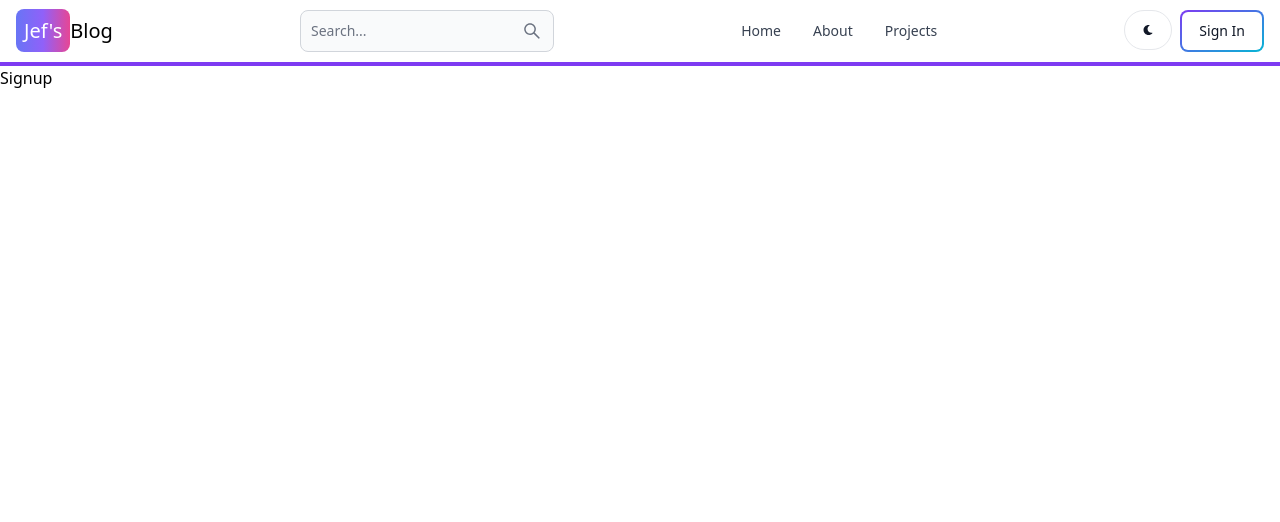
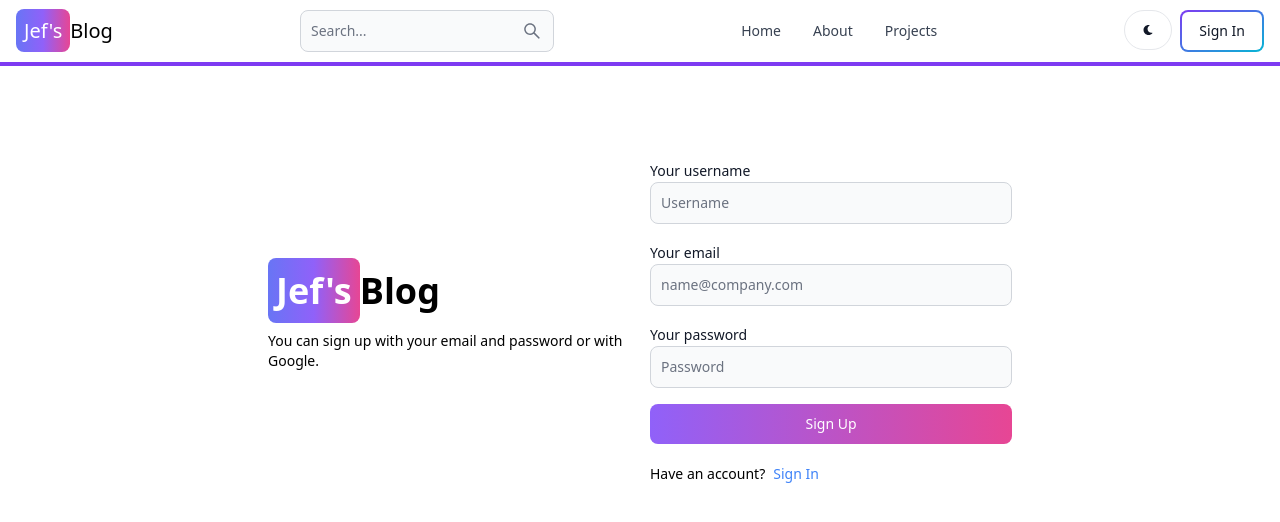
Before and after one commit to JeflinAbraham/Blog-Fullstack, a React (Vite) app in the folder Blog/: page /sign-up in a window 1280 px wide. Shown: the top 522 px of the page. Built offline with nearby package versions, Linux system fonts and the light colour scheme.

Commit message:
completed the signin page and functionality

```diff
--- a/Blog/src/pages/Signup.jsx
+++ b/Blog/src/pages/Signup.jsx
@@ -1,8 +1,140 @@
 import React from 'react'
+import { Link } from 'react-router-dom'
+import { Label, TextInput, Button, Spinner, Alert } from 'flowbite-react'
+import { useState } from 'react';
+import { useNavigate } from 'react-router-dom';
 
 function Signup() {
+  const [formData, setFormData] = useState({});
+  const [errorMessage, setErrorMessage] = useState(null);
+  const [loading, setLoading] = useState(false);
+  const navigate = useNavigate();
+
+  //{ ...formData }: This syntax spreads the existing formData object.
+  //[e.target.id]: e.target.value: This is the new key-value pair that we want to add or update in the formData object. It uses bracket notation to dynamically set the key based on the id property (e.target.id), and the value is taken from (e.target.value). This allows us to update the state of a specific form field identified by its id with the value entered by the user.
+  const handleChange = (e) => {
+    setFormData({ ...formData, [e.target.id]: e.target.value});
+  };
+
+  //use async whenever dealing with databases.
+  //here we are submitting the user data to the database.
+  const handleSubmit = async (e) => {
+    e.preventDefault();
+    if (!formData.username || !formData.email || !formData.password) {
+      return setErrorMessage('Please fill out all fields.');
+    }
+    try {
+      setLoading(true);
+      setErrorMessage(null);
+      const res = await fetch('/api/auth/signup', {
+        //post: This indicates that the client is sending data to the server.
+        method: 'POST',
+
+        //it specifies that the content being sent in the request body is JSON data.
+        headers: { 'Content-Type': 'application/json' },
+
+
+        body: JSON.stringify(formData),
+      });
+
+      const data = await res.json();
+      if (data.success === false) {
+        return setErrorMessage(data.message);
+      }
+      setLoading(false);
+      if(res.ok) {
+        navigate('/sign-in');
+      }
+    } catch (error) {
+      setErrorMessage(error.message);
+      setLoading(false);
+    }
+  };
+
+
   return (
-    <div>Signup</div>
+    <div className='min-h-screen mt-20'>
+      <div className='flex p-3 max-w-3xl mx-auto flex-col md:flex-row md:items-center gap-5'>
+        {/* left */}
+        <div className='flex-1'>
+
+          <Link to='/' className='font-bold dark:text-white text-4xl'>
+            <span className='p-2 bg-gradient-to-r from-indigo-500 via-purple-500 to-pink-500 rounded-lg text-white'>
+              Jef's
+            </span>
+            Blog
+          </Link>
+
+          <p className='text-sm mt-5'>
+            You can sign up with your email and password or with Google.
+          </p>
+
+        </div>
+        {/* right */}
+
+        <div className='flex-1'>
+          <form className='flex flex-col gap-4' onSubmit={handleSubmit}>
+
+            <div>
+              <Label value='Your username' />
+              <TextInput
+                type='text'
+                placeholder='Username'
+                id='username'
+                onChange={handleChange}
+              />
+            </div>
+
+            <div>
+              <Label value='Your email' />
+              <TextInput
+                type='email'
+                placeholder='name@company.com'
+                id='email'
+                onChange={handleChange}
+              />
+            </div>
+
+            <div>
+              <Label value='Your password' />
+              <TextInput
+                type='password'
+                placeholder='Password'
+                id='password'
+                onChange={handleChange}
+              />
+            </div>
+
+            <Button
+              gradientDuoTone='purpleToPink'
+              type='submit'
+              disabled={loading}
+            >
+              {loading ? (
+                <div>
+                  <Spinner size='sm' />
+                  <span className='pl-3'>Loading...</span>
+                </div>
+              ) : (
+                'Sign Up'
+              )}
+            </Button>
+
+          </form>
+          <div className='flex gap-2 text-sm mt-5'>
+            <span>Have an account?</span>
+            <Link to='/sign-in' className='text-blue-500'>
+              Sign In
+            </Link>
+          </div>
+          {errorMessage && (
+            <Alert className='mt-5' color='failure'>
+              {errorMessage}
+            </Alert>
+          )}
+        </div>
+      </div>
+    </div>
   )
 }
 
--- a/Blog/vite.config.js
+++ b/Blog/vite.config.js
@@ -3,5 +3,13 @@
 
 // https://vitejs.dev/config/
 export default defineConfig({
+  server: {
+    proxy: {
+      '/api': {
+        target: 'http://localhost:3000',
+        secure: false,
+      },
+    },
+  },
   plugins: [react()],
 })
```
